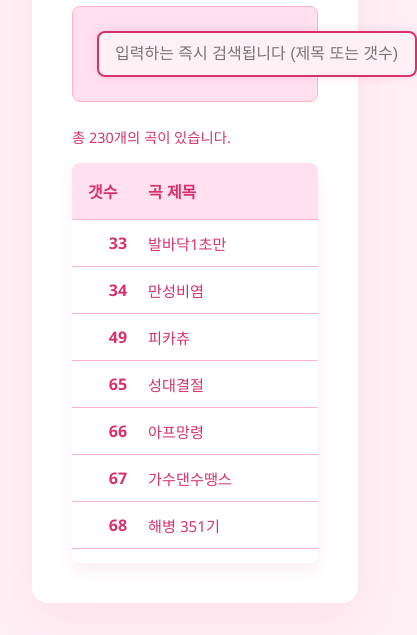
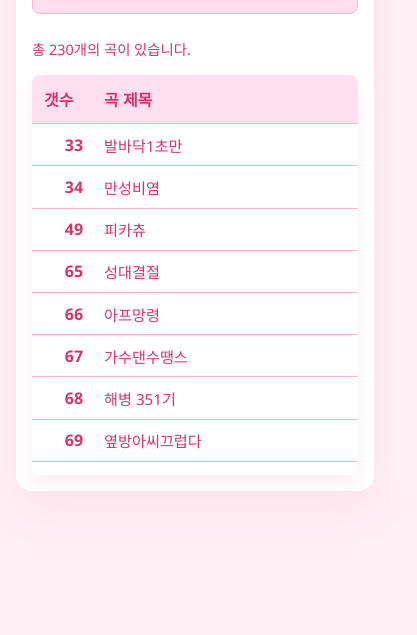
Before and after one commit to viceuser/jooha, a plain HTML site: page leejooha.html in a window 390 px wide. Shown: the part 233-868 px from the top of the page, 417 px wide, since content can reach past the window. After the commit the page ends 844 px from the top, so only its background shows below. Drawn offline with Linux system fonts and the light colour scheme.

Commit message:
Update leejooha.html

```diff
--- a/leejooha.html
+++ b/leejooha.html
@@ -237,6 +237,30 @@
             .grid-row {
                 grid-template-columns: 60px 1fr
             }
+        }
+
+        /* 모바일 인앱 브라우저 대응: 검색창/여백 축소 및 자동확대 방지 */
+        html, body { -webkit-text-size-adjust: 100%; text-size-adjust: 100%; }
+        @media (max-width:560px) {
+            body { padding: 1rem; }
+            .main-wrapper { padding: 1rem; }
+            .header { font-size: 1.5rem; margin-bottom: 1rem; }
+            .finder-panel { padding: 1rem; }
+            .search-group { gap: .5rem; }
+            .input-field {
+                min-width: 0;
+                width: 100%;
+                padding: .6rem .75rem;
+                font-size: 16px; /* iOS 인앱 확대 방지 */
+            }
+            .btn { padding: .6rem 1rem; }
+            .grid-header { padding: .75rem; }
+            .grid-row { padding: .6rem .75rem; }
+        }
+        @media (max-width:360px) {
+            body { padding: .75rem; }
+            .main-wrapper { padding: .75rem; }
+            .input-field { padding: .55rem .7rem; }
         }
     </style>
 </head>
```
